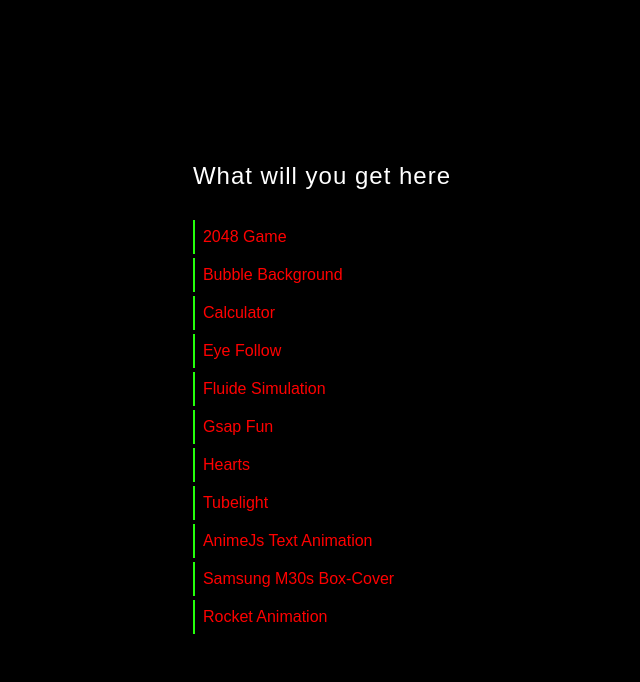
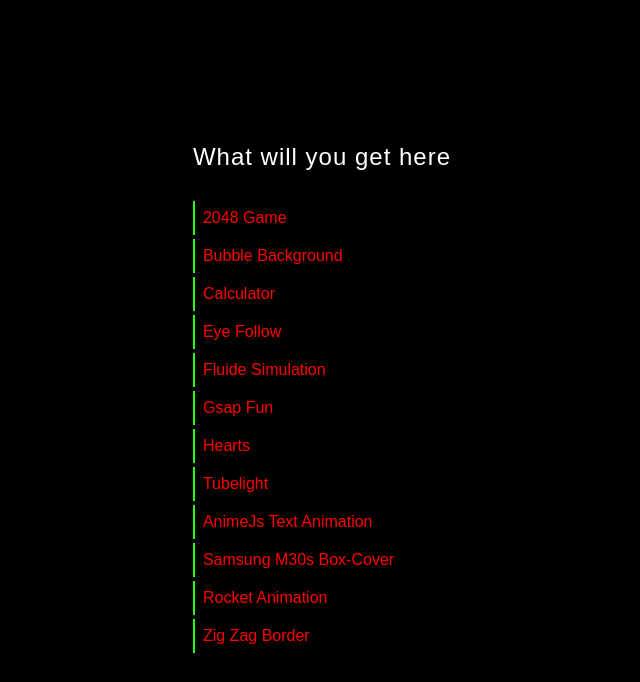
Before and after one commit to jak3456/dhruv, a plain HTML site: page index.html in a window 1280 px wide. Shown: the whole page, without its empty margins (318-958 px from the left). Drawn offline with Linux system fonts and the light colour scheme.

Commit message:
update index

```diff
--- a/index.html
+++ b/index.html
@@ -22,6 +22,7 @@
             <li><a href="text_animation">AnimeJs Text Animation</a></li>
             <li><a href="M30s">Samsung M30s Box-Cover</a></li>
             <li><a href="rocket">Rocket Animation</a></li>
+            <li><a href="zig-zag_border">Zig Zag Border</a></li>
         </ul>
     </div>
 </body>
```
